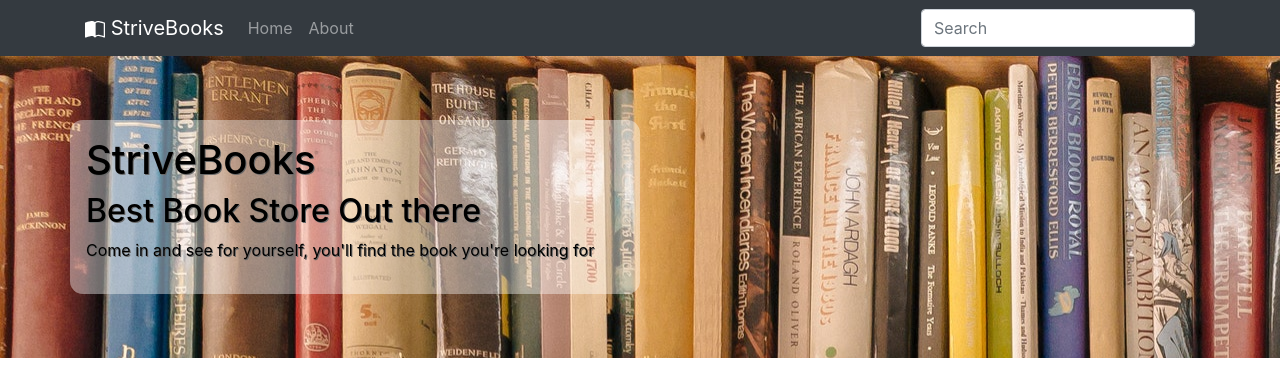
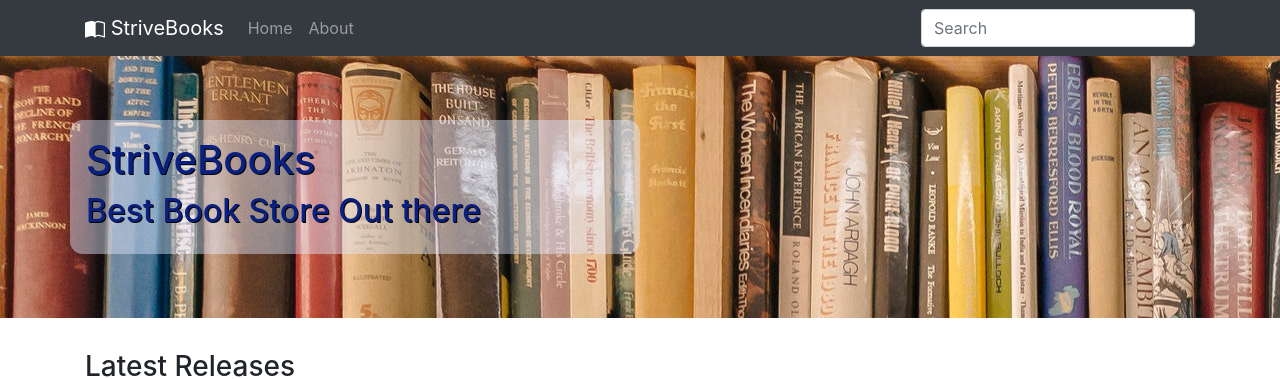
Before and after one commit to Radensuaso/m4d2-react-book-store, a React (Create React App) app: page / in a window 1280 px wide. Shown: the top 379 px of the page. Built offline with nearby package versions, Linux system fonts and the light colour scheme.

Commit message:
Gave some touches to the jumbotron title

```diff
--- a/src/App.css
+++ b/src/App.css
@@ -1,9 +1,9 @@
 /* Jumbotron */
 
 div.jumbotron .container > .row div {
-  background-color: rgba(255, 255, 255, 0.4);
-  color: rgb(0, 0, 0);
-  text-shadow: 1px 1px 0px rgb(105, 105, 105);
+  background-color: rgb(223 233 255 / 45%);
+  color: rgb(10 32 129);
+  text-shadow: 1px 1px 0px rgb(0 0 0);
   padding: 1rem;
   border-radius: 0.8rem;
 }
@@ -43,6 +43,7 @@ div.card .card-title {
     border-right: 4px solid rgb(223, 108, 31);
     border-bottom: 4px solid rgb(223, 108, 31);
     background-color: white;
+    border-radius: 10px;
     z-index: 9;
   }
 }
@@ -55,6 +56,7 @@ div.card .card-title {
     right: -50%;
     border: 4px solid rgb(223, 108, 31);
     background-color: white;
+    border-radius: 10px;
     z-index: 9;
   }
 }
--- a/src/components/MyJumbotron.jsx
+++ b/src/components/MyJumbotron.jsx
@@ -7,10 +7,6 @@ const MyJumbotron = () => (
         <Col xs={10} sm={8} md={6}>
           <h1>StriveBooks</h1>
           <h2>Best Book Store Out there</h2>
-          <p>
-            Come in and see for yourself, you'll find the book you're looking
-            for
-          </p>
         </Col>
       </Row>
     </Container>
```
